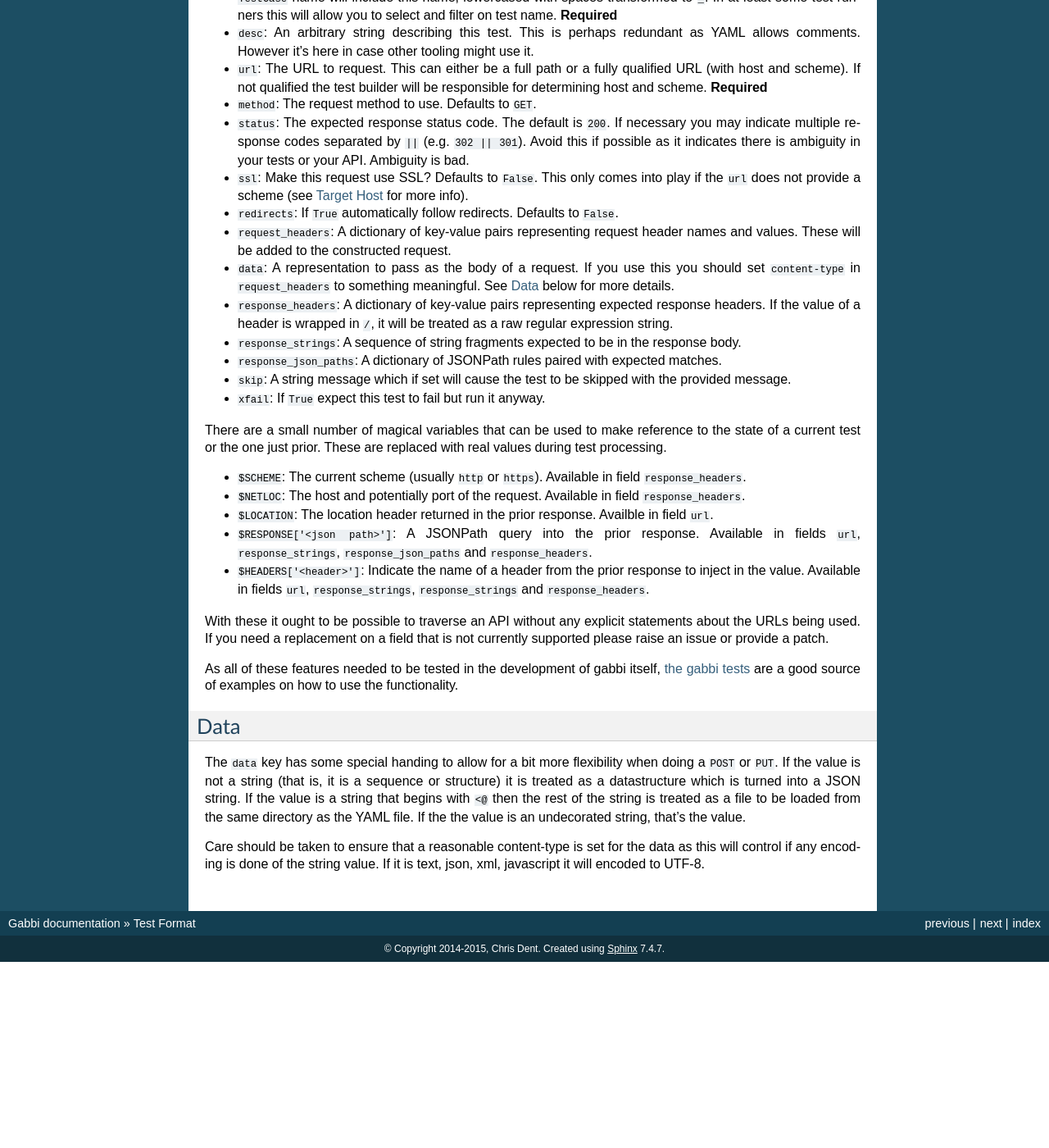
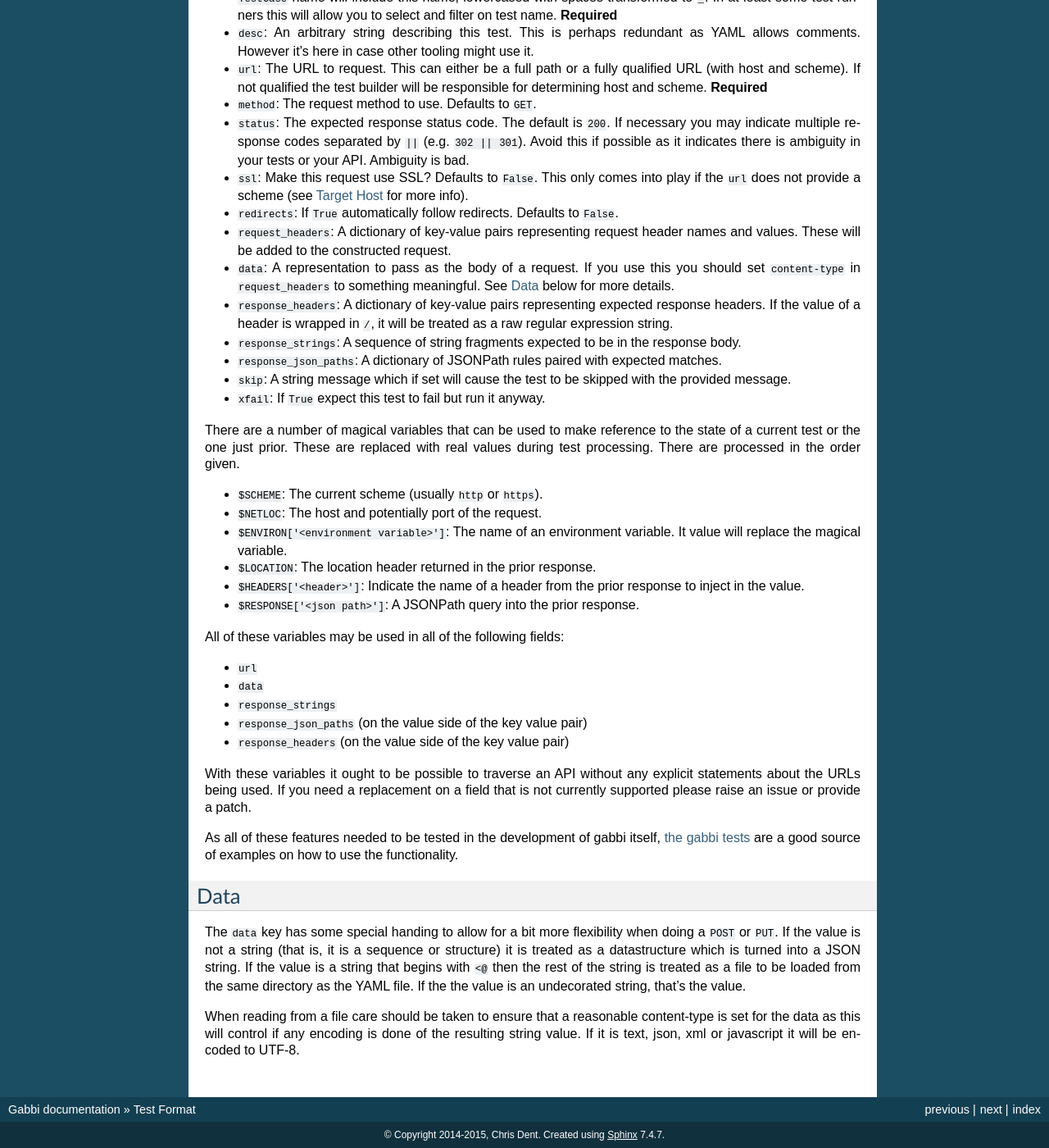
Before and after one commit to cdent/gabbi, a Sphinx documentation site: the page built from docs/source/format.rst, in a window 1280 px wide and 1400 px high, scrolled down 501 px. Shown: the whole window at 82% size. Built offline with Sphinx 7.4.7, drawn with Linux system fonts in a browser that asks for light colours; before the commit the page ends 1674 px from its top, so only the background shows below that.

Commit message:
Document the change to template handling

```diff
--- a/docs/source/format.rst
+++ b/docs/source/format.rst
@@ -65,24 +65,30 @@ these allow substitutions (explained below).
   skipped with the provided message.
 * ``xfail``: If ``True`` expect this test to fail but run it anyway.
 
-There are a small number of magical variables that can be used to make
+There are a number of magical variables that can be used to make
 reference to the state of a current test or the one just prior. These
-are replaced with real values during test processing.
+are replaced with real values during test processing. There are
+processed in the order given.
 
 * ``$SCHEME``: The current scheme (usually ``http`` or ``https``).
-  Available in field ``response_headers``.
 * ``$NETLOC``: The host and potentially port of the request.
-  Available in field ``response_headers``.
+* ``$ENVIRON['<environment variable>']``: The name of an environment
+  variable. It value will replace the magical variable.
 * ``$LOCATION``: The location header returned in the prior response.
-  Availble in field ``url``.
+* ``$HEADERS['<header>']``: Indicate the name of a header from the
+  prior response to inject in the value.
 * ``$RESPONSE['<json path>']``: A JSONPath query into the prior
-  response. Available in fields ``url``, ``response_strings``,
-  ``response_json_paths`` and ``response_headers``.
-* ``$HEADERS['<header>']``: Indicate the name of a header from the
-  prior response to inject in the value. Available in fields ``url``,
-  ``response_strings``, ``response_strings`` and ``response_headers``.
+  response.
 
-With these it ought to be possible to traverse an API without any
+All of these variables may be used in all of the following fields:
+
+* ``url``
+* ``data``
+* ``response_strings``
+* ``response_json_paths`` (on the value side of the key value pair)
+* ``response_headers`` (on the value side of the key value pair)
+
+With these variables it ought to be possible to traverse an API without any
 explicit statements about the URLs being used. If you need a
 replacement on a field that is not currently supported please raise
 an issue or provide a patch.
@@ -102,9 +108,9 @@ string that begins with ``<@`` then the rest of the string is treated
 as a file to be loaded from the same directory as the YAML file. If
 the the value is an undecorated string, that's the value.
 
-Care should be taken to ensure that a reasonable content-type is set
-for the data as this will control if any encoding is done of the
-string value. If it is text, json, xml, javascript it will encoded to
-UTF-8.
+When reading from a file care should be taken to ensure that a
+reasonable content-type is set for the data as this will control if any
+encoding is done of the resulting string value. If it is text, json, xml
+or javascript it will be encoded to UTF-8.
 
 .. _the gabbi tests: https://github.com/cdent/gabbi/tree/master/gabbi/gabbits_intercept
```
Also changed, not shown: 1 other file.
